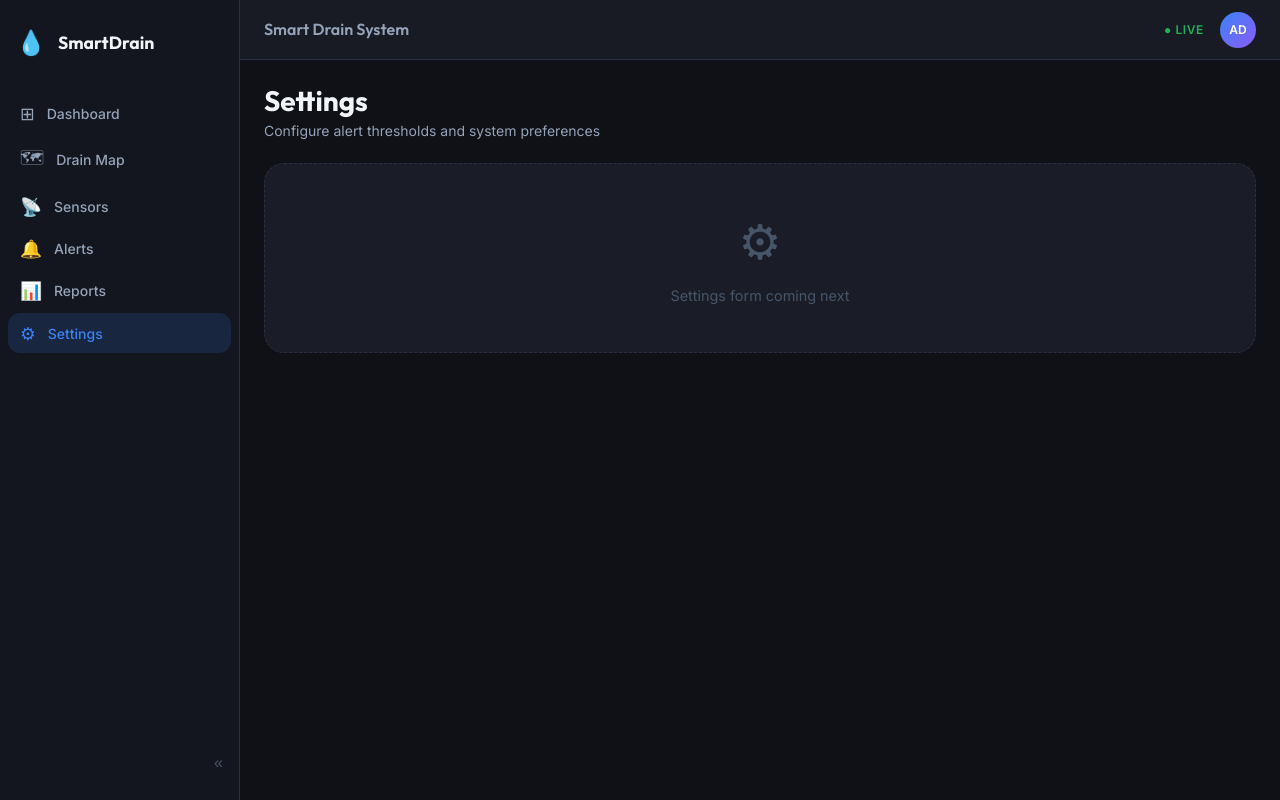
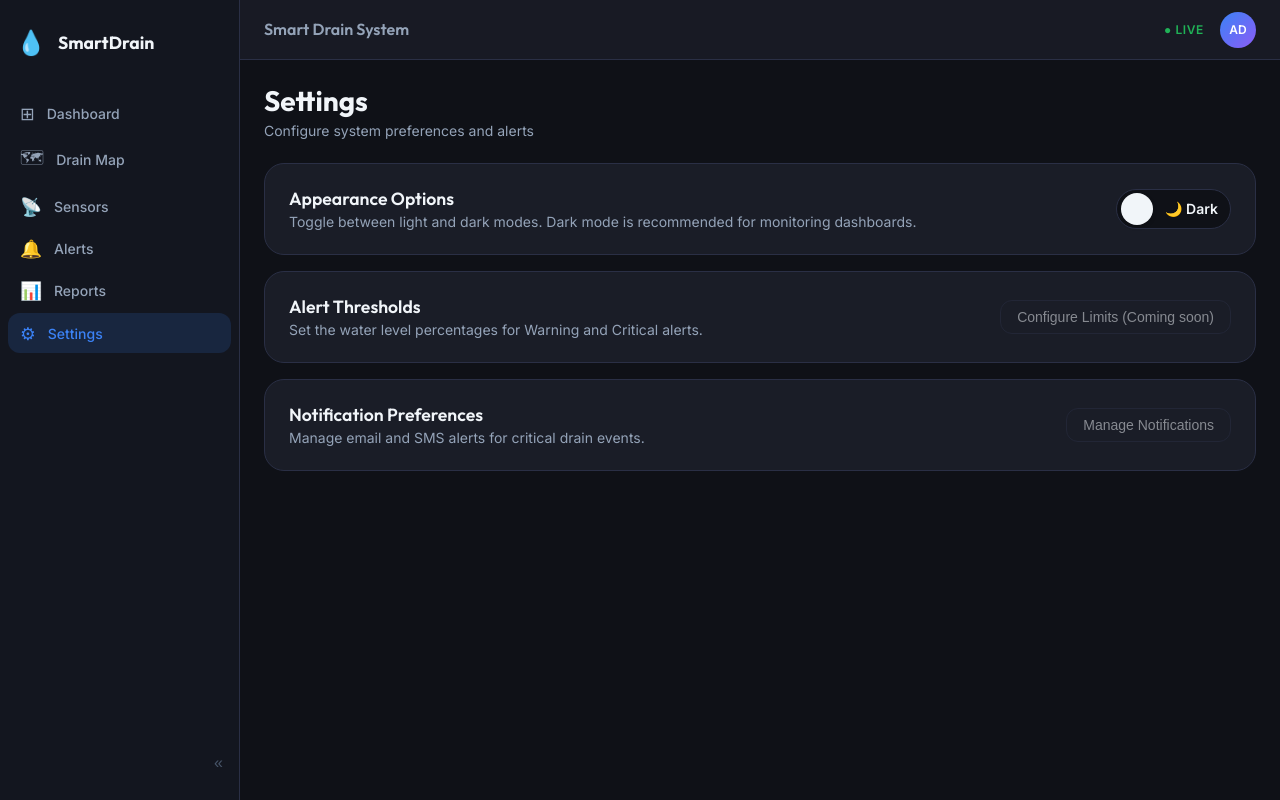
Before and after one commit to Knoweb/Smart-Drain-System, a React (Vite) app in the folder apps/web/: page /settings in a window 1280 px wide. Built offline with nearby package versions, Linux system fonts and the light colour scheme; no server answers.

Commit message:
created the settings page and add light theme to all system

```diff
--- a/apps/web/src/App.tsx
+++ b/apps/web/src/App.tsx
@@ -25,10 +25,12 @@ import SensorsPage from '@/pages/SensorsPage'
 import AlertsPage from '@/pages/AlertsPage'
 import ReportsPage from '@/pages/ReportsPage'
 import SettingsPage from '@/pages/SettingsPage'
+import { ThemeProvider } from '@/contexts/ThemeContext'
 
 export default function App() {
     return (
-        <BrowserRouter>
+        <ThemeProvider>
+            <BrowserRouter>
             <Routes>
                 {/* All dashboard routes share the layout (sidebar + topbar) */}
                 <Route element={<DashboardLayout />}>
@@ -44,5 +46,6 @@ export default function App() {
                 <Route path="*" element={<Navigate to="/" replace />} />
             </Routes>
         </BrowserRouter>
+        </ThemeProvider>
     )
 }
--- /dev/null
+++ b/apps/web/src/contexts/ThemeContext.tsx
@@ -0,0 +1,45 @@
+import React, { createContext, useContext, useEffect, useState } from 'react'
+
+type Theme = 'light' | 'dark'
+
+interface ThemeContextType {
+    theme: Theme
+    toggleTheme: () => void
+}
+
+const ThemeContext = createContext<ThemeContextType | undefined>(undefined)
+
+export function ThemeProvider({ children }: { children: React.ReactNode }) {
+    const [theme, setTheme] = useState<Theme>(() => {
+        const stored = localStorage.getItem('theme-preference')
+        if (stored === 'light' || stored === 'dark') return stored
+        // Default to dark or check system preference
+        return 'dark'
+    })
+
+    useEffect(() => {
+        const root = document.documentElement
+        if (theme === 'light') {
+            root.classList.add('light')
+        } else {
+            root.classList.remove('light')
+        }
+        localStorage.setItem('theme-preference', theme)
+    }, [theme])
+
+    const toggleTheme = () => setTheme(prev => prev === 'dark' ? 'light' : 'dark')
+
+    return (
+        <ThemeContext.Provider value={{ theme, toggleTheme }}>
+            {children}
+        </ThemeContext.Provider>
+    )
+}
+
+export function useTheme() {
+    const context = useContext(ThemeContext)
+    if (context === undefined) {
+        throw new Error('useTheme must be used within a ThemeProvider')
+    }
+    return context
+}
--- a/apps/web/src/layouts/DashboardLayout.module.css
+++ b/apps/web/src/layouts/DashboardLayout.module.css
@@ -117,7 +117,7 @@
     position: sticky;
     top: 0;
     z-index: 50;
-    background: rgba(26, 29, 39, 0.85);
+    background: var(--topbar-bg, rgba(26, 29, 39, 0.85));
     backdrop-filter: blur(12px);
     border-bottom: 1px solid var(--surface-border);
     padding: 0 var(--space-6);
--- /dev/null
+++ b/apps/web/src/pages/SettingsPage.module.css
@@ -0,0 +1,120 @@
+.settingsGrid {
+    display: flex;
+    flex-direction: column;
+    gap: var(--space-4);
+}
+
+.settingCard {
+    background: var(--surface-card);
+    border: 1px solid var(--surface-border);
+    border-radius: var(--radius-lg);
+    padding: var(--space-6);
+    display: flex;
+    justify-content: space-between;
+    align-items: center;
+    gap: var(--space-6);
+}
+
+.settingInfo {
+    flex: 1;
+}
+
+.settingTitle {
+    font-size: 1.1rem;
+    font-weight: 600;
+    color: var(--text-primary);
+    margin-bottom: var(--space-1);
+}
+
+.settingDesc {
+    font-size: 0.875rem;
+    color: var(--text-secondary);
+}
+
+.settingAction {
+    flex-shrink: 0;
+}
+
+/* Custom CSS Toggle Switch with Label */
+.toggleWrapper {
+    cursor: pointer;
+    display: inline-block;
+}
+
+.toggleInput {
+    display: none;
+}
+
+.toggleTrack {
+    background: var(--surface-bg);
+    border: 1px solid var(--surface-border);
+    border-radius: 999px;
+    padding: var(--space-2) var(--space-3) var(--space-2) 48px;
+    position: relative;
+    transition: all 0.2s;
+    user-select: none;
+    min-width: 110px;
+    height: 40px;
+    display: flex;
+    align-items: center;
+}
+
+.toggleInput:checked + .toggleTrack {
+    background: var(--color-primary);
+    border-color: var(--color-primary);
+}
+
+.toggleThumb {
+    position: absolute;
+    top: 50%;
+    left: 4px;
+    transform: translateY(-50%);
+    width: 32px;
+    height: 32px;
+    background: var(--text-primary);
+    border-radius: 50%;
+    transition: transform 0.3s cubic-bezier(0.4, 0.0, 0.2, 1);
+    box-shadow: 0 2px 4px rgba(0,0,0,0.2);
+}
+
+.toggleInput:checked + .toggleTrack .toggleThumb {
+    transform: translate(calc(100% + 36px), -50%);
+    background: #ffffff;
+}
+
+.toggleLabel {
+    font-size: 0.875rem;
+    font-weight: 600;
+    color: var(--text-primary);
+    transition: color 0.1s;
+    white-space: nowrap;
+}
+
+.toggleInput:checked + .toggleTrack .toggleLabel {
+    color: #ffffff;
+    transform: translateX(-36px);
+}
+
+.btnSecondary {
+    background: transparent;
+    border: 1px solid var(--surface-border);
+    color: var(--text-primary);
+    padding: var(--space-2) var(--space-4);
+    border-radius: var(--radius-md);
+    font-weight: 500;
+    font-size: 0.875rem;
+    cursor: pointer;
+    transition: all 0.15s;
+}
+
+.btnSecondary:disabled {
+    opacity: 0.5;
+    cursor: not-allowed;
+}
+
+@media (max-width: 600px) {
+    .settingCard {
+        flex-direction: column;
+        align-items: flex-start;
+    }
+}
--- a/apps/web/src/pages/SettingsPage.tsx
+++ b/apps/web/src/pages/SettingsPage.tsx
@@ -1,19 +1,73 @@
-/**
- * SETTINGS PAGE — src/pages/SettingsPage.tsx
- * Placeholder — will contain alert threshold configuration.
- */
-import styles from './Page.module.css'
+import styles from './SettingsPage.module.css'
+import pageStyles from './Page.module.css'
+import { useTheme } from '@/contexts/ThemeContext'
 
 export default function SettingsPage() {
+    const { theme, toggleTheme } = useTheme()
+
     return (
-        <div className={styles.page}>
-            <div className={styles.header}>
-                <h2 className={styles.title}>Settings</h2>
-                <p className={styles.subtitle}>Configure alert thresholds and system preferences</p>
+        <div className={pageStyles.page}>
+            <div className={pageStyles.header}>
+                <h2 className={pageStyles.title}>Settings</h2>
+                <p className={pageStyles.subtitle}>Configure system preferences and alerts</p>
             </div>
-            <div className={styles.placeholder}>
-                <span>⚙</span>
-                <p>Settings form coming next</p>
+
+            <div className={styles.settingsGrid}>
+                {/* Theme Setting */}
+                <div className={styles.settingCard}>
+                    <div className={styles.settingInfo}>
+                        <h3 className={styles.settingTitle}>Appearance Options</h3>
+                        <p className={styles.settingDesc}>
+                            Toggle between light and dark modes. Dark mode is recommended for monitoring dashboards.
+                        </p>
+                    </div>
+
+                    <div className={styles.settingAction}>
+                        <label className={styles.toggleWrapper}>
+                            <input
+                                type="checkbox"
+                                className={styles.toggleInput}
+                                checked={theme === 'light'}
+                                onChange={toggleTheme}
+                            />
+                            <div className={styles.toggleTrack}>
+                                <div className={styles.toggleThumb} />
+                                <span className={styles.toggleLabel}>
+                                    {theme === 'light' ? '☀️ Light' : '🌙 Dark'}
+                                </span>
+                            </div>
+                        </label>
+                    </div>
+                </div>
+
+                {/* Placeholder for future settings */}
+                <div className={styles.settingCard}>
+                    <div className={styles.settingInfo}>
+                        <h3 className={styles.settingTitle}>Alert Thresholds</h3>
+                        <p className={styles.settingDesc}>
+                            Set the water level percentages for Warning and Critical alerts.
+                        </p>
+                    </div>
+                    <div className={styles.settingAction}>
+                        <button className={styles.btnSecondary} disabled>
+                            Configure Limits (Coming soon)
+                        </button>
+                    </div>
+                </div>
+
+                <div className={styles.settingCard}>
+                    <div className={styles.settingInfo}>
+                        <h3 className={styles.settingTitle}>Notification Preferences</h3>
+                        <p className={styles.settingDesc}>
+                            Manage email and SMS alerts for critical drain events.
+                        </p>
+                    </div>
+                    <div className={styles.settingAction}>
+                        <button className={styles.btnSecondary} disabled>
+                            Manage Notifications
+                        </button>
+                    </div>
+                </div>
             </div>
         </div>
     )
--- a/apps/web/src/styles/globals.css
+++ b/apps/web/src/styles/globals.css
@@ -23,6 +23,7 @@
   --surface-card-hover: #21263a;
   --surface-border: #2a2f45;      /* Subtle borders */
   --surface-sidebar: #13161f;     /* Sidebar background */
+  --topbar-bg: rgba(26, 29, 39, 0.85);
 
   /* --- Text --- */
   --text-primary: #f1f5f9;        /* Main headings */
@@ -96,3 +97,18 @@ a {
 ::-webkit-scrollbar-track { background: var(--surface-bg); }
 ::-webkit-scrollbar-thumb { background: var(--surface-border); border-radius: 999px; }
 ::-webkit-scrollbar-thumb:hover { background: var(--text-muted); }
+
+html.light {
+  /* --- Surface Colors (light theme) --- */
+  --surface-bg: #f8fafc;          /* Page background */
+  --surface-card: #ffffff;        /* Card / panel background */
+  --surface-card-hover: #f1f5f9;
+  --surface-border: #e2e8f0;      /* Subtle borders */
+  --surface-sidebar: #f8fafc;     /* Sidebar background */
+  --topbar-bg: rgba(255, 255, 255, 0.85);
+
+  /* --- Text --- */
+  --text-primary: #0f172a;        /* Main headings */
+  --text-secondary: #475569;      /* Subtext, labels */
+  --text-muted: #94a3b8;
+}
```
